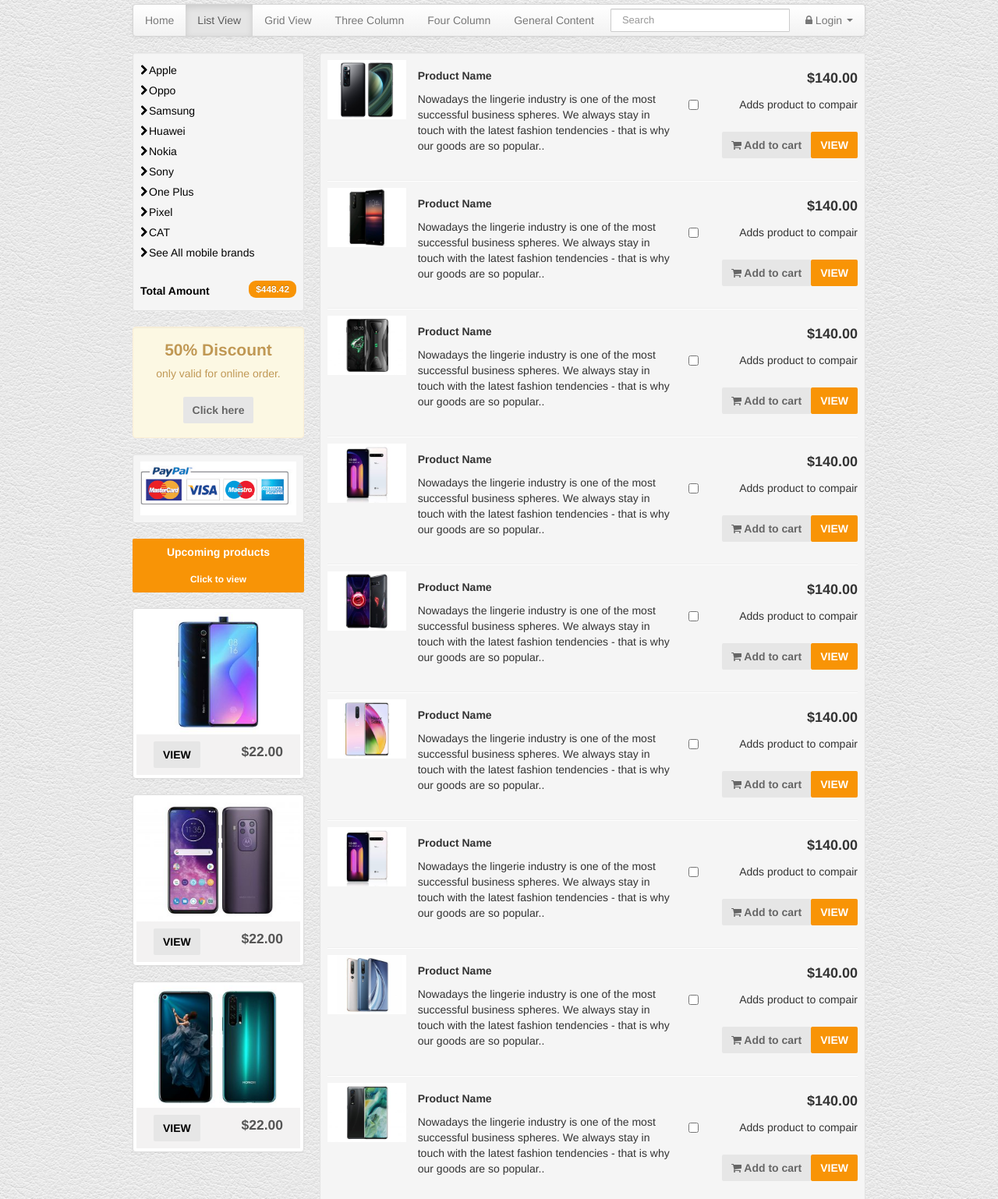
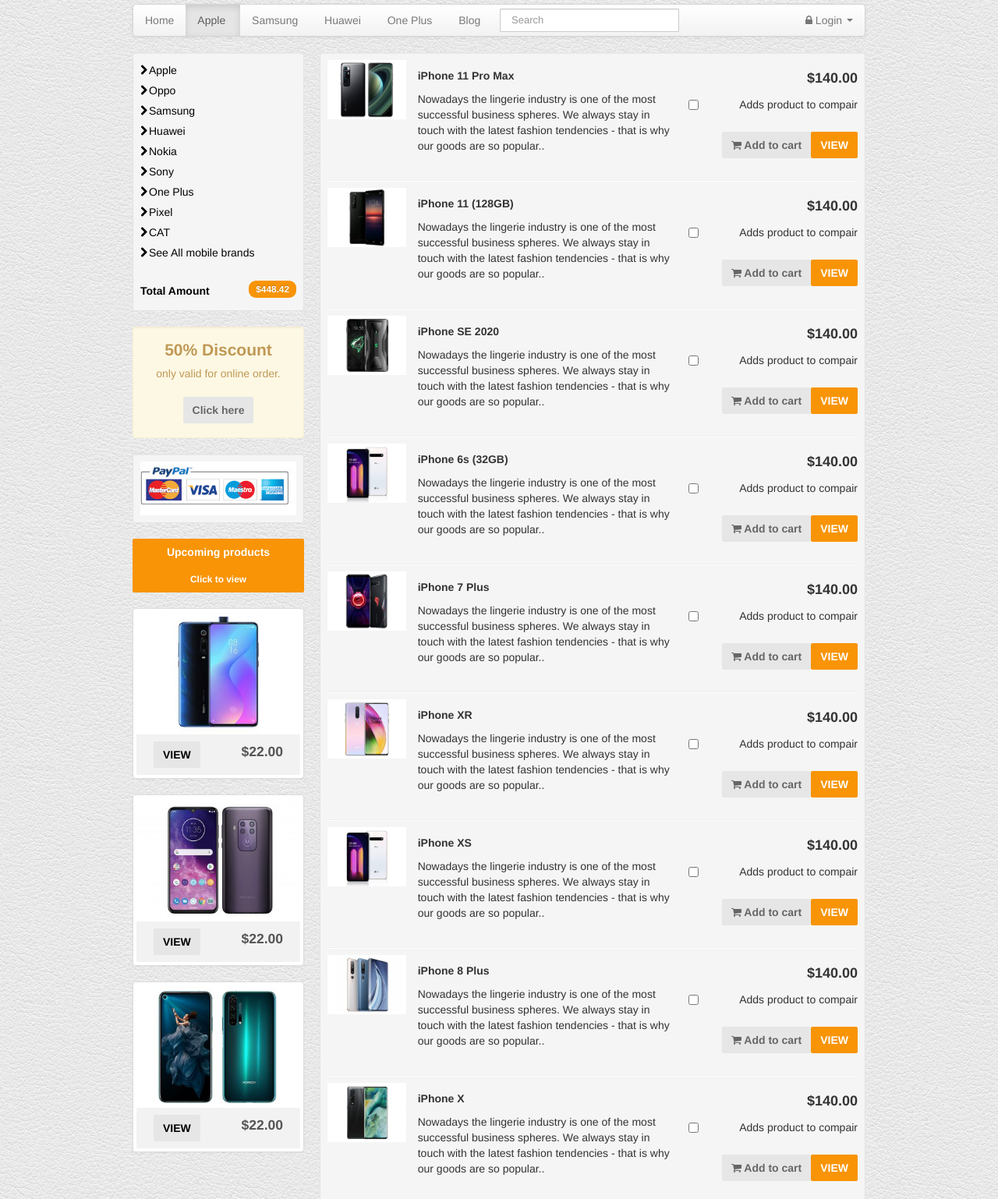
Before and after one commit to lakshithaiam/sales-company, a plain HTML site: page shop-cart/list-view.html in a window 1280 px wide. Shown: the part 215-1753 px from the top of the page at 78% size. Drawn offline with Linux system fonts and the light colour scheme.

Commit message:
Apple page

```diff
--- a/shop-cart/list-view.html
+++ b/shop-cart/list-view.html
@@ -93,11 +93,11 @@
 		  <div class="nav-collapse">
 			<ul class="nav">
 			  <li class=""><a href="index.html">Home	</a></li>
-			  <li class="active"><a href="list-view.html">List View</a></li>
-			  <li class=""><a href="grid-view.html">Grid View</a></li>
-			  <li class=""><a href="three-col.html">Three Column</a></li>
-			  <li class=""><a href="four-col.html">Four Column</a></li>
-			  <li class=""><a href="general.html">General Content</a></li>
+			  <li class="active"><a href="list-view.html">Apple&nbsp;</a></li>
+			  <li class=""><a href="grid-view.html">Samsung&nbsp;</a></li>
+			  <li class=""><a href="three-col.html">Huawei&nbsp;</a></li>
+			  <li class=""><a href="four-col.html">One Plus&nbsp;</a></li>
+			  <li class=""><a href="general.html">Blog&nbsp;</a></li>
 			</ul>
 			<form action="#" class="navbar-search pull-left">
 			  <input type="text" placeholder="Search" class="search-query span2">
@@ -200,7 +200,7 @@
 			<img src="assets/img/a.jpg" alt="">
 		</div>
 		<div class="span6">
-			<h5>Product Name </h5>
+			<h5>iPhone 11 Pro Max </h5>
 			<p>
 			Nowadays the lingerie industry is one of the most successful business spheres.
 			We always stay in touch with the latest fashion tendencies -
@@ -226,7 +226,7 @@
 			<img src="assets/img/b.jpg" alt="">
 		</div>
 		<div class="span6">
-			<h5>Product Name </h5>
+			<h5>iPhone 11 (128GB) </h5>
 			<p>
 			Nowadays the lingerie industry is one of the most successful business spheres.
 			We always stay in touch with the latest fashion tendencies -
@@ -252,7 +252,7 @@
 			<img src="assets/img/c.jpg" alt="">
 		</div>
 		<div class="span6">
-			<h5>Product Name </h5>
+			<h5>iPhone SE 2020 </h5>
 			<p>
 			Nowadays the lingerie industry is one of the most successful business spheres.
 			We always stay in touch with the latest fashion tendencies -
@@ -278,7 +278,7 @@
 			<img src="assets/img/d.jpg" alt="">
 		</div>
 		<div class="span6">
-			<h5>Product Name </h5>
+			<h5>iPhone 6s (32GB) </h5>
 			<p>
 			Nowadays the lingerie industry is one of the most successful business spheres.
 			We always stay in touch with the latest fashion tendencies -
@@ -304,7 +304,7 @@
 			<img src="assets/img/e.jpg" alt="">
 		</div>
 		<div class="span6">
-			<h5>Product Name </h5>
+			<h5>iPhone 7 Plus </h5>
 			<p>
 			Nowadays the lingerie industry is one of the most successful business spheres.
 			We always stay in touch with the latest fashion tendencies -
@@ -330,7 +330,7 @@
 			<img src="assets/img/f.jpg" alt="">
 		</div>
 		<div class="span6">
-			<h5>Product Name </h5>
+			<h5>iPhone XR </h5>
 			<p>
 			Nowadays the lingerie industry is one of the most successful business spheres.
 			We always stay in touch with the latest fashion tendencies -
@@ -356,7 +356,7 @@
 			<img src="assets/img/g.jpg" alt="">
 		</div>
 		<div class="span6">
-			<h5>Product Name </h5>
+			<h5>iPhone XS </h5>
 			<p>
 			Nowadays the lingerie industry is one of the most successful business spheres.
 			We always stay in touch with the latest fashion tendencies -
@@ -382,7 +382,7 @@
 			<img src="assets/img/h.jpg" alt="">
 		</div>
 		<div class="span6">
-			<h5>Product Name </h5>
+			<h5>iPhone 8 Plus </h5>
 			<p>
 			Nowadays the lingerie industry is one of the most successful business spheres.
 			We always stay in touch with the latest fashion tendencies -
@@ -408,7 +408,7 @@
 			<img src="assets/img/i.jpg" alt="">
 		</div>
 		<div class="span6">
-			<h5>Product Name </h5>
+			<h5>iPhone X </h5>
 			<p>
 			Nowadays the lingerie industry is one of the most successful business spheres.
 			We always stay in touch with the latest fashion tendencies -
@@ -434,7 +434,7 @@
 			<img src="assets/img/a.jpg" alt="">
 		</div>
 		<div class="span6">
-			<h5>Product Name </h5>
+			<h5>iPhone XS Max </h5>
 			<p>
 			Nowadays the lingerie industry is one of the most successful business spheres.
 			We always stay in touch with the latest fashion tendencies -
@@ -460,7 +460,7 @@
 			<img src="assets/img/b.jpg" alt="">
 		</div>
 		<div class="span6">
-			<h5>Product Name </h5>
+			<h5>iPhone 6s Plus (32GB) </h5>
 			<p>
 			Nowadays the lingerie industry is one of the most successful business spheres.
 			We always stay in touch with the latest fashion tendencies -
```
Also changed, not shown: 1 other file.
